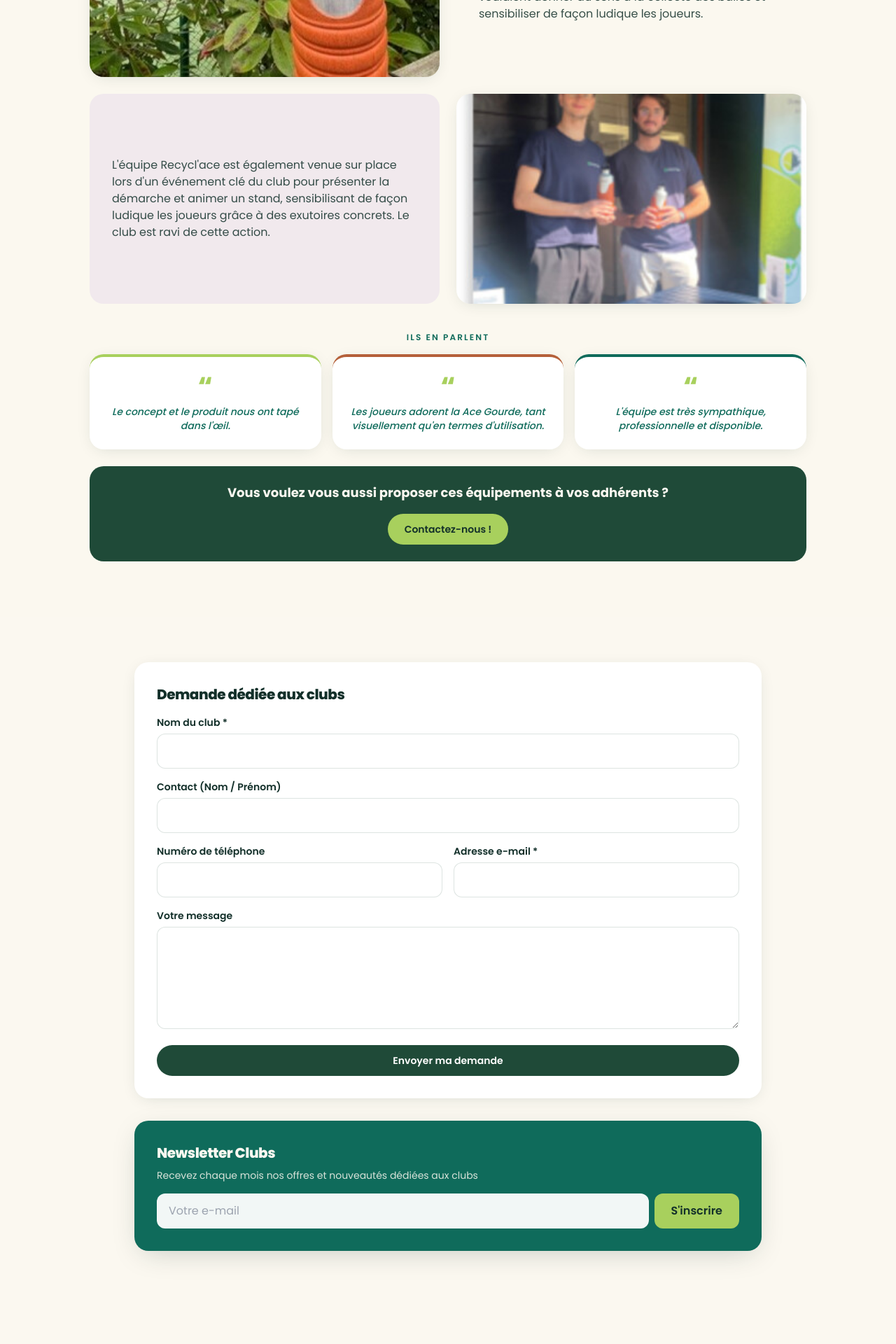
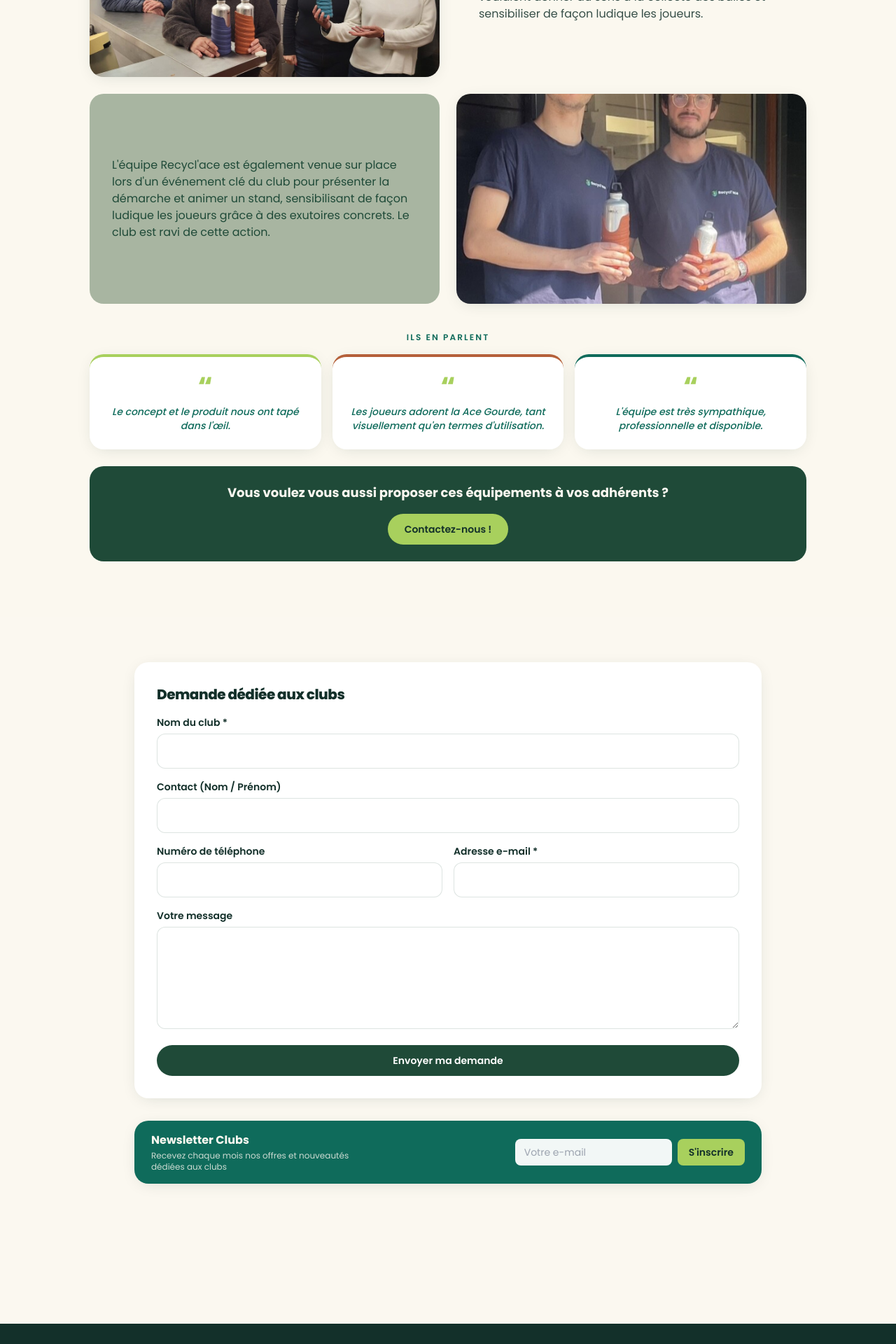
Before and after one commit to Recyclace/Recycl-ace-site-web, a Next.js app: page /clubs in a window 1280 px wide. Shown: the part 1320-3240 px from the top of the page at 70% size. Built offline with nearby package versions, Linux system fonts and the light colour scheme; no server answers.

Commit message:
Add files via upload

```diff
--- a/app/clubs/page.tsx
+++ b/app/clubs/page.tsx
@@ -27,15 +27,17 @@ export default function ClubsPage() {
   // 2 rangées : image (même format 4:5) + texte, à la même hauteur (items-stretch), avec touches peps
   const rows = [
     {
-      img: "/assets/aobuc/aobuc-gourde.jpg",
+      img: "/assets/aobuc/aobuc-members.jpg",
       tint: "bg-lime/12",
+      text: "text-encre/85",
       body: en
         ? "The club ordered Ace Gourde bottles personalised with its own logo for all its members, to thank them for their commitment throughout the year and to highlight the club's CSR engagement. They wanted to give meaning to ball collection and raise players' awareness in a fun way."
         : "Le club a commandé des Ace Gourdes personnalisées à son logo pour l'ensemble de ses adhérents, afin de les remercier de leur engagement sur l'année et de mettre en avant l'engagement RSE du club. Ils voulaient donner du sens à la collecte des balles et sensibiliser de façon ludique les joueurs.",
     },
     {
-      img: "/assets/aobuc/aobuc-team.jpg",
-      tint: "bg-parme/30",
+      img: "/assets/aobuc/aobuc-intervention.jpg",
+      tint: "bg-sauge",
+      text: "text-foret",
       reverse: true,
       body: en
         ? "The Recycl'ace team also came on-site during a key club event to present the approach and run a stand, raising players' awareness in a fun way with concrete recycling outlets. The club is delighted with the operation."
@@ -99,7 +101,7 @@ export default function ClubsPage() {
                   <Image src={r.img} alt="AOBUC × Recycl'ace" fill sizes="(max-width:768px) 100vw, 45vw" className="object-cover" />
                 </div>
                 <div className={`flex items-center rounded-xl2 ${r.tint} p-6 text-center md:p-8 md:text-left`}>
-                  <p className="text-encre/85">{r.body}</p>
+                  <p className={r.text}>{r.body}</p>
                 </div>
               </div>
             ))}
--- a/components/Newsletter.tsx
+++ b/components/Newsletter.tsx
@@ -40,26 +40,30 @@ export default function Newsletter({ variant = "particulier", compact = false }:
     );
   }
 
-  // --- Clubs : encart vert, pleine largeur ---
+  // --- Clubs : bandeau vert fin, pleine largeur ---
   if (club) {
     return (
-      <form onSubmit={submit} className="rounded-xl2 bg-emeraude p-6 text-sable shadow-soft md:p-8">
-        <h3 className="h-display text-xl">{en ? "Clubs newsletter" : "Newsletter Clubs"}</h3>
-        <p className="mt-2 text-sm text-sable/85">
+      <form onSubmit={submit} className="rounded-xl2 bg-emeraude px-5 py-4 text-sable shadow-card md:px-6">
+        <div className="flex flex-col gap-3 md:flex-row md:items-center md:justify-between md:gap-6">
+          <div className="md:max-w-xs">
+            <h3 className="font-display text-base" style={{ fontWeight: 700 }}>{en ? "Clubs newsletter" : "Newsletter Clubs"}</h3>
+            <p className="mt-0.5 text-xs text-sable/80">
               {en ? "Receive our monthly club-only offers and new products." : "Recevez chaque mois nos offres et nouveautés dédiées aux clubs"}
             </p>
+          </div>
           {state === "done" ? (
-          <p className="mt-3 text-sm font-semibold text-lime">✓ {en ? "You're subscribed. Thank you!" : "Inscription confirmée. Merci !"}</p>
+            <p className="text-sm font-semibold text-lime">✓ {en ? "You're subscribed. Thank you!" : "Inscription confirmée. Merci !"}</p>
           ) : (
-          <div className="mt-4 flex flex-col gap-2 sm:flex-row">
+            <div className="flex w-full gap-2 md:w-auto">
               <input type="email" required value={email} onChange={(e) => setEmail(e.target.value)}
                 placeholder={en ? "Your email" : "Votre e-mail"}
-              className="w-full rounded-xl border border-white/20 bg-white/95 px-4 py-3 text-encre focus:outline-none focus:ring-2 focus:ring-lime" />
-            <button disabled={state === "loading"} className="shrink-0 rounded-xl bg-lime px-6 py-3 font-semibold text-encre transition hover:brightness-105 disabled:opacity-60">
+                className="w-full rounded-lg border border-white/20 bg-white/95 px-3 py-2 text-sm text-encre focus:outline-none focus:ring-2 focus:ring-lime md:w-56" />
+              <button disabled={state === "loading"} className="shrink-0 rounded-lg bg-lime px-4 py-2 text-sm font-semibold text-encre transition hover:brightness-105 disabled:opacity-60">
                 {state === "loading" ? "…" : (en ? "Subscribe" : "S'inscrire")}
               </button>
             </div>
           )}
+        </div>
         {state === "error" && <p className="mt-2 text-xs text-sable/70">{en ? "Please check your email address." : "Vérifiez votre adresse e-mail."}</p>}
       </form>
     );
--- a/components/ProductSpotlight.tsx
+++ b/components/ProductSpotlight.tsx
@@ -93,9 +93,9 @@ export default function ProductSpotlight() {
               <div className="grid items-center gap-8 rounded-[1.75rem] bg-white p-6 shadow-card md:grid-cols-2 md:p-10">
                 {/* Image rectangulaire à angles arrondis */}
                 <div className="relative mx-auto w-full max-w-sm">
-                  <div className="absolute -inset-3 -z-10 rounded-[2rem] bg-lime/20 blur-2xl" />
-                  <div className="relative aspect-[4/5] w-full overflow-hidden rounded-[1.5rem] bg-sable ring-1 ring-foret/10">
-                    <Image src={s.img} alt={en ? s.eyebrowEn : s.eyebrowFr} fill sizes="(max-width:768px) 80vw, 40vw" className="object-cover" />
+                  <div className="absolute -inset-3 -z-10 rounded-[2rem] bg-lime/25 blur-2xl" />
+                  <div className="relative aspect-square w-full overflow-hidden rounded-[1.5rem] bg-gradient-to-br from-lime/20 via-sable to-parme/20 ring-1 ring-lime/40">
+                    <Image src={s.img} alt={en ? s.eyebrowEn : s.eyebrowFr} fill sizes="(max-width:768px) 80vw, 40vw" className="object-contain p-5" />
                   </div>
                 </div>
                 <div>
```
Lines whose indentation alone changed are shown as unchanged.
